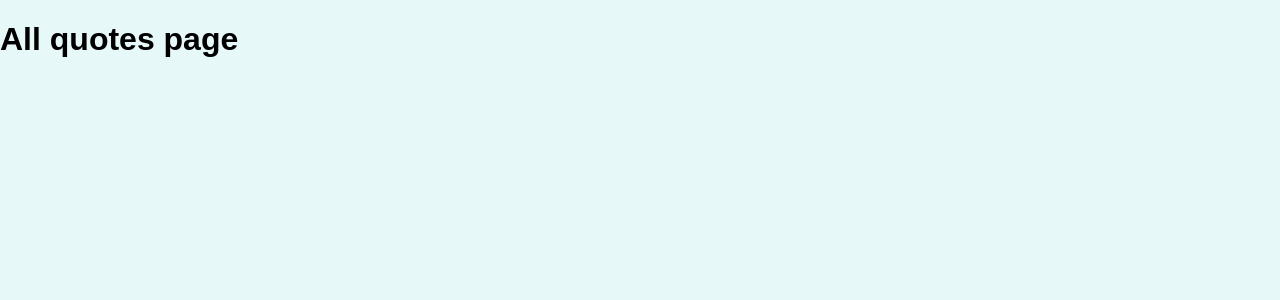
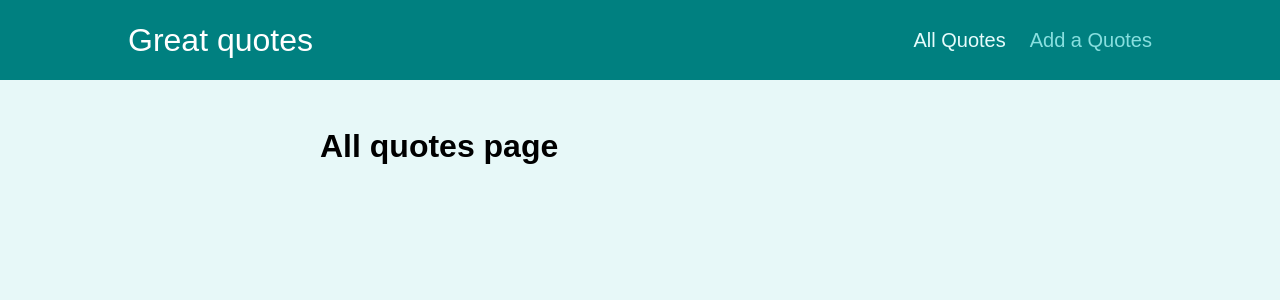
Before and after one commit to Amr-mohsen64/react_routing_qoutes_app, a React (Create React App) app: page /quotes in a window 1280 px wide. Shown: the top 300 px of the page. Built offline with nearby package versions, Linux system fonts and the light colour scheme.

Commit message:
Added main layout

```diff
--- a/src/App.js
+++ b/src/App.js
@@ -2,10 +2,11 @@
 import AllQuotes from './pages/AllQuotes'
 import QuoteDetail from './pages/QuoteDetail'
 import NewQuote from './pages/NewQuote'
-
+import Layout from './components/layout/Layout'
 
 function App() {
   return (
+    <Layout>
       <Switch>
         <Route path='/' exact>
           <Redirect to='/quotes' />
@@ -20,6 +21,7 @@
           <NewQuote />
         </Route>
       </Switch>
+    </Layout>
   );
 }
 
--- /dev/null
+++ b/src/components/layout/Layout.js
@@ -0,0 +1,16 @@
+import React from 'react'
+import classes from './Layout.module.css'
+import MainNavigation from './MainNavigation'
+
+const Layout = (props) => {
+    return (
+        <>
+            <MainNavigation/>
+            <main className={classes.main}>
+                {props.children}
+            </main>
+        </>
+    )
+}
+
+export default Layout
--- /dev/null
+++ b/src/components/layout/MainNavigation.js
@@ -0,0 +1,23 @@
+import React from 'react'
+import { NavLink } from 'react-router-dom'
+import classes from './MainNavigation.module.css'
+
+const MainNavigation = () => {
+    return (
+        <header className={classes.header}>
+            <div className={classes.logo}>Great quotes</div>
+            <nav className={classes.nav}>
+                <ul>
+                    <li>
+                        <NavLink to="/quotes" activeClassName={classes.active}>All Quotes</NavLink>
+                    </li>
+                    <li>
+                        <NavLink to="/new-quote" activeClassName={classes.active}>Add a Quotes</NavLink>
+                    </li>
+                </ul>
+            </nav>
+        </header>
+    )
+}
+
+export default MainNavigation
```
Also changed, not shown: 1 other file (tests, documents, lock files or other folders). Lines whose indentation alone changed are shown as unchanged.
